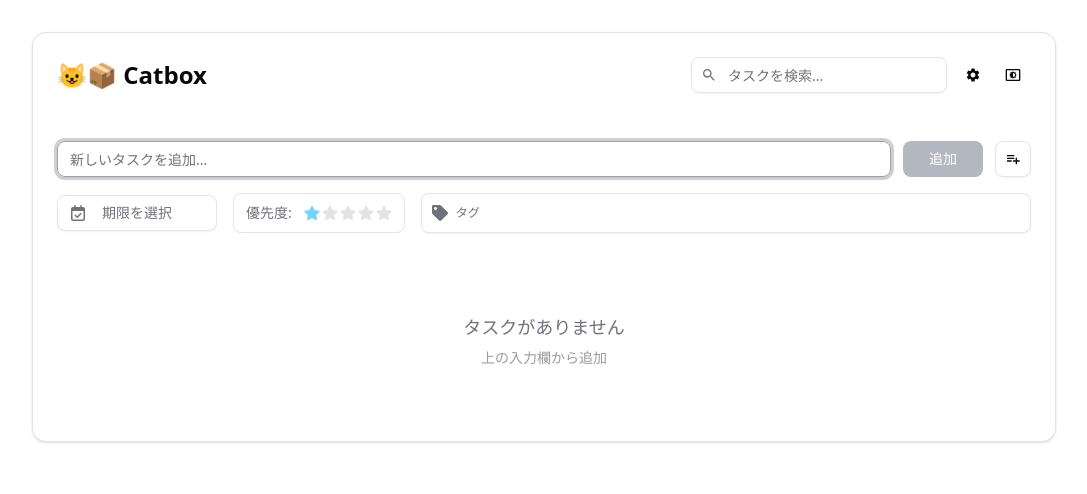
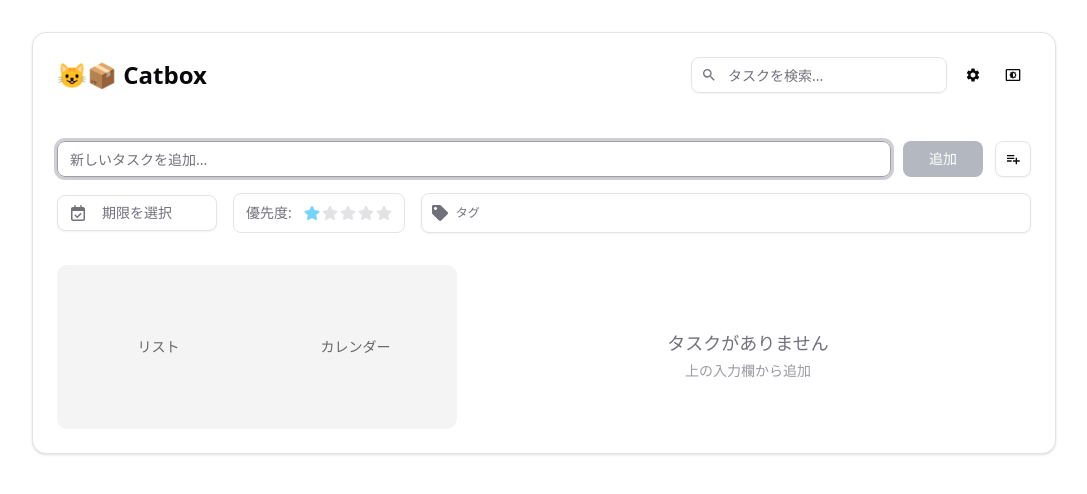
Before and after one commit to koh-tom/catbox, a React (Vite) app: page / in a window 1280 px wide. Shown: the top 494 px of the page, without its empty margins (96-1183 px from the left). Built offline with nearby package versions, Linux system fonts and the light colour scheme; the HTML template or start-up script is replaced by a standard one.

Commit message:
feat(なし): ✨ カレンダービューの追加

```diff
--- a/src/App.tsx
+++ b/src/App.tsx
@@ -1,5 +1,6 @@
 import { useState } from 'react';
 import { MdSearch } from 'react-icons/md';
+import { CalendarView } from '@/components/CalendarView';
 import { SettingsMenu } from '@/components/SettingsMenu';
 import { ThemeToggle } from '@/components/ThemeToggle';
 import { TodoDetailModal } from '@/components/TodoDetailModal';
@@ -7,6 +8,7 @@ import { TodoInput } from '@/components/TodoInput';
 import { TodoList } from '@/components/TodoList';
 import { Card, CardContent, CardHeader, CardTitle } from '@/components/ui/card';
 import { Input } from '@/components/ui/input';
+import { Tabs, TabsContent, TabsList, TabsTrigger } from '@/components/ui/tabs';
 import { useTodos } from '@/hooks/useTodos';
 import { APP_NAME } from '@/lib/constants';
 import type { Todo } from '@/types/todo';
@@ -95,6 +97,13 @@ function App() {
               savedTags={savedTags}
               onOpenDetailAdd={handleOpenCreateModal}
             />
+
+            <Tabs defaultValue="list" className="mt-6">
+              <TabsList className="grid w-full grid-cols-2 lg:w-[400px]">
+                <TabsTrigger value="list">リスト</TabsTrigger>
+                <TabsTrigger value="calendar">カレンダー</TabsTrigger>
+              </TabsList>
+              <TabsContent value="list" className="mt-4">
                 <TodoList
                   todos={todos}
                   onToggle={toggleTodo}
@@ -104,12 +113,22 @@ function App() {
                   onSelectTodo={handleOpenEditModal}
                   searchQuery={searchQuery}
                 />
-
                 {todos.length > 0 && (
                   <div className="mt-6 pt-4 border-t text-sm text-muted-foreground">
                     {completedCount} / {todos.length} 完了
                   </div>
                 )}
+              </TabsContent>
+              <TabsContent value="calendar" className="mt-4">
+                <CalendarView
+                  todos={todos}
+                  onToggle={toggleTodo}
+                  onDelete={deleteTodo}
+                  savedTags={savedTags}
+                  onSelectTodo={handleOpenEditModal}
+                />
+              </TabsContent>
+            </Tabs>
           </CardContent>
         </Card>
 
--- /dev/null
+++ b/src/components/CalendarView.tsx
@@ -0,0 +1,126 @@
+import { format } from 'date-fns';
+import { ja } from 'date-fns/locale';
+import { useMemo, useState } from 'react';
+import { TodoItem } from '@/components/TodoItem';
+import { Calendar } from '@/components/ui/calendar';
+import { isOverdue } from '@/lib/date-utils';
+import type { Tag, Todo } from '@/types/todo';
+
+interface CalendarViewProps {
+  todos: Todo[];
+  onToggle: (id: string) => void;
+  onDelete: (id: string) => void;
+  savedTags: Tag[];
+  onSelectTodo: (todo: Todo) => void;
+}
+
+export function CalendarView({
+  todos,
+  onToggle,
+  onDelete,
+  savedTags,
+  onSelectTodo,
+}: CalendarViewProps) {
+  const [date, setDate] = useState<Date | undefined>(new Date());
+
+  // 日付文字列 (YYYY-MM-DD) をキーにしたTodoのマップを作成
+  const todosByDate = useMemo(() => {
+    const map = new Map<string, Todo[]>();
+    todos.forEach((todo) => {
+      if (!todo.deadlineDate) return;
+      const dateKey = todo.deadlineDate;
+      const current = map.get(dateKey) || [];
+      map.set(dateKey, [...current, todo]);
+    });
+    return map;
+  }, [todos]);
+
+  // 選択された日のタスクを取得
+  const selectedDateTodos = useMemo(() => {
+    if (!date) return [];
+    const dateKey = format(date, 'yyyy-MM-dd');
+    return todosByDate.get(dateKey) || [];
+  }, [date, todosByDate]);
+
+  return (
+    <div className="flex flex-col md:flex-row gap-6 mt-4">
+      <div className="flex-none">
+        <div className="border rounded-md p-4 flex justify-center bg-card shadow-sm">
+          <Calendar
+            mode="single"
+            selected={date}
+            onSelect={setDate}
+            locale={ja}
+            className="rounded-md"
+            components={
+              {
+                DayContent: (props: any) => {
+                  const { date: dayDate } = props;
+                  const dateKey = format(dayDate, 'yyyy-MM-dd');
+                  const dayTodos = todosByDate.get(dateKey);
+                  const hasTodos = dayTodos && dayTodos.length > 0;
+
+                  // 未完了かつ期限切れがあるか
+                  const hasOverdue = dayTodos?.some(
+                    (t) => !t.completed && isOverdue(t.deadlineDate),
+                  );
+                  // 全て完了しているか
+                  const isAllCompleted = dayTodos?.length
+                    ? dayTodos.every((t) => t.completed)
+                    : false;
+
+                  // ドットの色決定
+                  let dotColor = 'bg-primary';
+                  if (hasOverdue) dotColor = 'bg-red-500';
+                  else if (isAllCompleted) dotColor = 'bg-muted-foreground/50';
+
+                  return (
+                    <div className="relative w-full h-full flex items-center justify-center p-2">
+                      <span>{dayDate.getDate()}</span>
+                      {hasTodos && (
+                        <div className={`absolute bottom-1 w-1.5 h-1.5 rounded-full ${dotColor}`} />
+                      )}
+                    </div>
+                  );
+                },
+              } as any
+            }
+          />
+        </div>
+      </div>
+
+      <div className="flex-1 min-w-0">
+        <h3 className="font-semibold text-lg mb-4 flex items-center gap-2 border-b pb-2">
+          {date ? format(date, 'yyyy年M月d日 (EEE)', { locale: ja }) : '日付を選択'}
+          <span className="text-sm font-normal text-muted-foreground ml-auto bg-muted px-2 py-0.5 rounded-full">
+            {selectedDateTodos.length}件
+          </span>
+        </h3>
+
+        {selectedDateTodos.length > 0 ? (
+          <ul className="space-y-2 max-h-[500px] overflow-y-auto pr-2">
+            {selectedDateTodos.map((todo) => (
+              <TodoItem
+                key={todo.id}
+                todo={todo}
+                onToggle={onToggle}
+                onDelete={onDelete}
+                savedTags={savedTags}
+                onSelect={onSelectTodo}
+              />
+            ))}
+          </ul>
+        ) : (
+          <div className="text-muted-foreground py-12 text-center border-2 border-dashed rounded-lg bg-muted/20">
+            <p>タスクはありません</p>
+            <p className="text-xs opacity-70 mt-1">
+              {date
+                ? '新しいタスクを追加するか、別の日を選択してください'
+                : '日付を選択してください'}
+            </p>
+          </div>
+        )}
+      </div>
+    </div>
+  );
+}
--- a/src/components/TodoList.tsx
+++ b/src/components/TodoList.tsx
@@ -53,7 +53,9 @@ export function TodoList({
 
       // タグフィルター適用 (OR条件)
       if (filterTags.length > 0) {
-        filteredTodos = filteredTodos.filter((todo) => todo.tags?.some((tag) => filterTags.includes(tag)));
+        filteredTodos = filteredTodos.filter((todo) =>
+          todo.tags?.some((tag) => filterTags.includes(tag)),
+        );
       }
 
       // 優先度による比較
--- /dev/null
+++ b/src/components/ui/tabs.tsx
@@ -0,0 +1,80 @@
+'use client';
+
+import { cva, type VariantProps } from 'class-variance-authority';
+import { Tabs as TabsPrimitive } from 'radix-ui';
+import type * as React from 'react';
+
+import { cn } from '@/lib/utils';
+
+function Tabs({
+  className,
+  orientation = 'horizontal',
+  ...props
+}: React.ComponentProps<typeof TabsPrimitive.Root>) {
+  return (
+    <TabsPrimitive.Root
+      data-slot="tabs"
+      data-orientation={orientation}
+      className={cn('gap-2 group/tabs flex data-horizontal:flex-col', className)}
+      {...props}
+    />
+  );
+}
+
+const tabsListVariants = cva(
+  'rounded-lg p-[3px] group-data-horizontal/tabs:h-8 data-[variant=line]:rounded-none group/tabs-list text-muted-foreground inline-flex w-fit items-center justify-center group-data-vertical/tabs:h-fit group-data-vertical/tabs:flex-col',
+  {
+    variants: {
+      variant: {
+        default: 'bg-muted',
+        line: 'gap-1 bg-transparent',
+      },
+    },
+    defaultVariants: {
+      variant: 'default',
+    },
+  },
+);
+
+function TabsList({
+  className,
+  variant = 'default',
+  ...props
+}: React.ComponentProps<typeof TabsPrimitive.List> & VariantProps<typeof tabsListVariants>) {
+  return (
+    <TabsPrimitive.List
+      data-slot="tabs-list"
+      data-variant={variant}
+      className={cn(tabsListVariants({ variant }), className)}
+      {...props}
+    />
+  );
+}
+
+function TabsTrigger({ className, ...props }: React.ComponentProps<typeof TabsPrimitive.Trigger>) {
+  return (
+    <TabsPrimitive.Trigger
+      data-slot="tabs-trigger"
+      className={cn(
+        "gap-1.5 rounded-md border border-transparent px-1.5 py-0.5 text-sm font-medium group-data-[variant=default]/tabs-list:data-active:shadow-sm group-data-[variant=line]/tabs-list:data-active:shadow-none [&_svg:not([class*='size-'])]:size-4 focus-visible:border-ring focus-visible:ring-ring/50 focus-visible:outline-ring text-foreground/60 hover:text-foreground dark:text-muted-foreground dark:hover:text-foreground relative inline-flex h-[calc(100%-1px)] flex-1 items-center justify-center whitespace-nowrap transition-all group-data-vertical/tabs:w-full group-data-vertical/tabs:justify-start focus-visible:ring-[3px] focus-visible:outline-1 disabled:pointer-events-none disabled:opacity-50 [&_svg]:pointer-events-none [&_svg]:shrink-0",
+        'group-data-[variant=line]/tabs-list:bg-transparent group-data-[variant=line]/tabs-list:data-active:bg-transparent dark:group-data-[variant=line]/tabs-list:data-active:border-transparent dark:group-data-[variant=line]/tabs-list:data-active:bg-transparent',
+        'data-active:bg-background dark:data-active:text-foreground dark:data-active:border-input dark:data-active:bg-input/30 data-active:text-foreground',
+        'after:bg-foreground after:absolute after:opacity-0 after:transition-opacity group-data-horizontal/tabs:after:inset-x-0 group-data-horizontal/tabs:after:bottom-[-5px] group-data-horizontal/tabs:after:h-0.5 group-data-vertical/tabs:after:inset-y-0 group-data-vertical/tabs:after:-right-1 group-data-vertical/tabs:after:w-0.5 group-data-[variant=line]/tabs-list:data-active:after:opacity-100',
+        className,
+      )}
+      {...props}
+    />
+  );
+}
+
+function TabsContent({ className, ...props }: React.ComponentProps<typeof TabsPrimitive.Content>) {
+  return (
+    <TabsPrimitive.Content
+      data-slot="tabs-content"
+      className={cn('text-sm flex-1 outline-none', className)}
+      {...props}
+    />
+  );
+}
+
+export { Tabs, TabsList, TabsTrigger, TabsContent, tabsListVariants };
```
Lines whose indentation alone changed are shown as unchanged.
